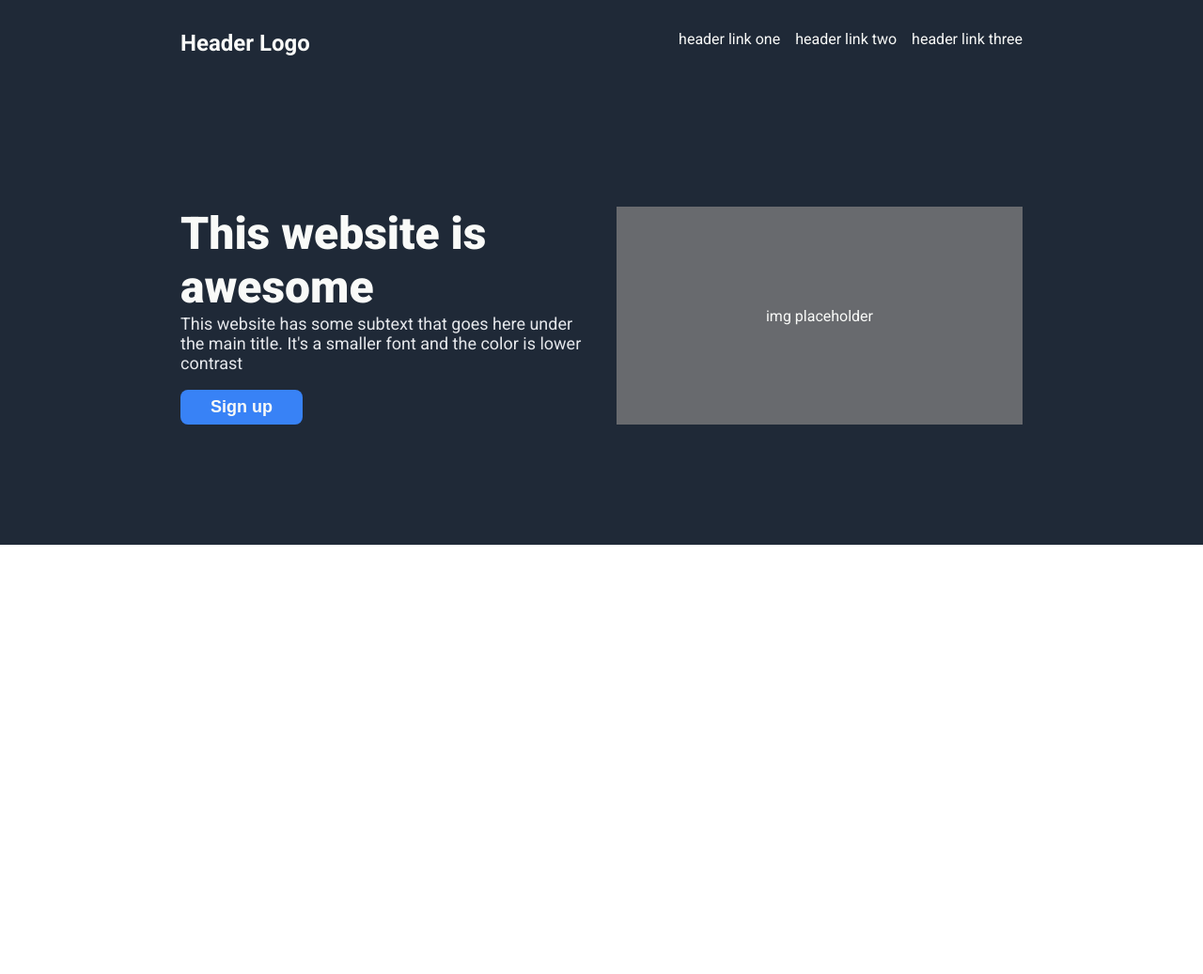
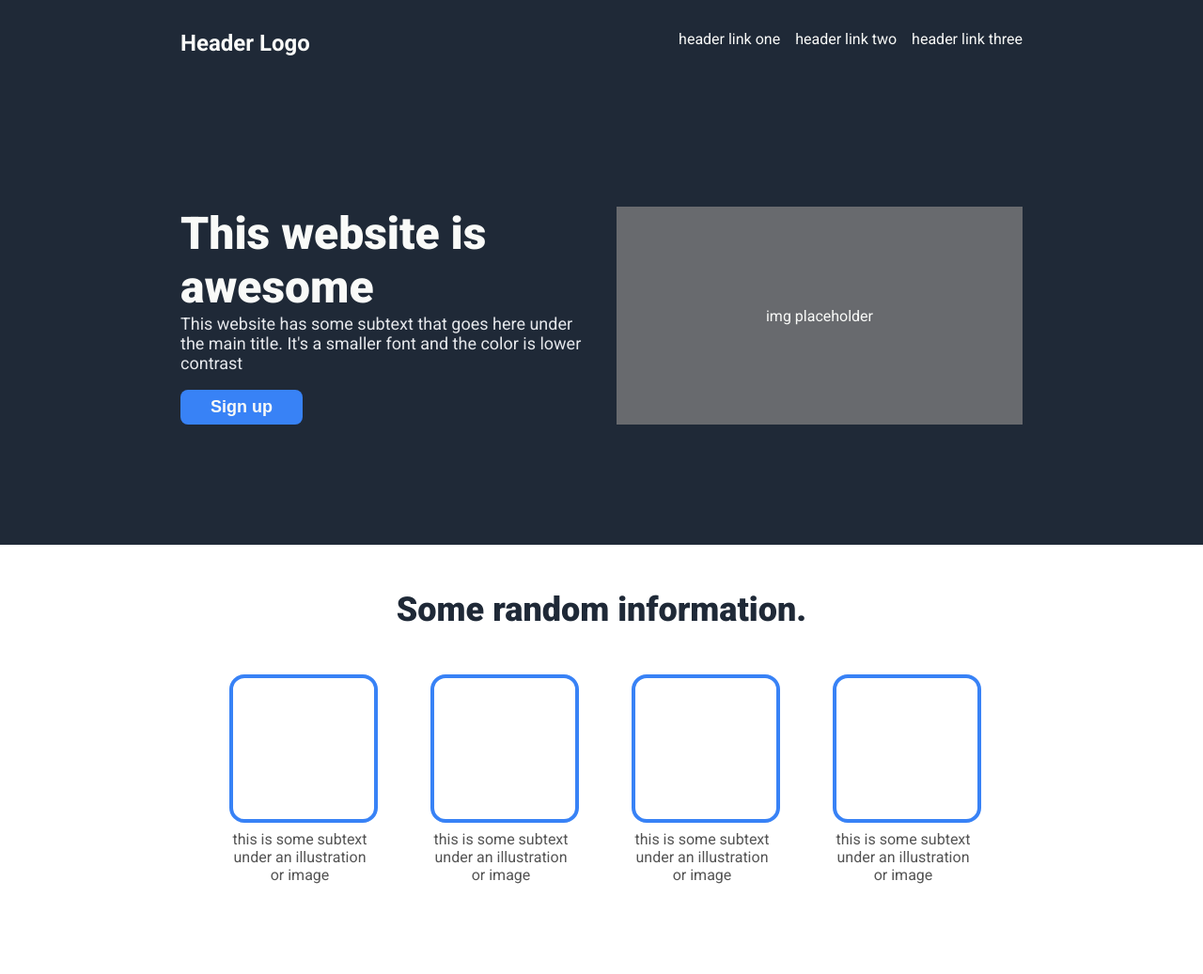
Before and after one commit to EHXSmallStone/odin-landing-page-2026, a plain HTML site: page index.html in a window 1280 px wide. Shown: the whole page at 94% size. Before the commit the page ends 800 px from the top, so only its background shows below. Drawn offline with Linux system fonts and the light colour scheme.

Commit message:
Add Info section

```diff
--- a/index.html
+++ b/index.html
@@ -28,5 +28,26 @@
         </div>
         <div class="hero-img">img placeholder</div>
     </div>
+    <div class="info-section">
+        <div class="info-heading">Some random information.</div>
+        <div class="info-container">
+            <div class="info-item">
+                <div class="info-img"></div>
+                <div class="info-subtext">this is some subtext under an illustration or image</div>
+            </div>
+            <div class="info-item">
+                <div class="info-img"></div>
+                <div class="info-subtext">this is some subtext under an illustration or image</div>
+            </div>
+            <div class="info-item">
+                <div class="info-img"></div>
+                <div class="info-subtext">this is some subtext under an illustration or image</div>
+            </div>
+            <div class="info-item">
+                <div class="info-img"></div>
+                <div class="info-subtext">this is some subtext under an illustration or image</div>
+            </div>
+        </div>
+    </div>
 </body>
 </html>
--- a/style.css
+++ b/style.css
@@ -70,3 +70,36 @@ body {
     align-items: center;
     color: #F9FAF8;
 }
+
+.info-section {
+    background-color: white;
+    padding: 3rem 15% 6rem;
+}
+
+.info-heading {
+    font-size: 36px;
+    color: #1F2937;
+    font-weight: 900;
+    margin-bottom: 3rem;
+}
+
+.info-img {
+    border: 4px solid #3882F6;
+    width: 150px;
+    height: 150px;
+    border-radius: 1rem;
+    margin-bottom: 0.5rem;
+}
+
+.info-heading,
+.info-container {
+    display: flex;
+    justify-content: center;
+    gap: 4rem;
+}
+
+.info-item {
+    width: 150px;
+    text-align: center;
+    color: hsl(0, 0%, 33%);
+}
```
